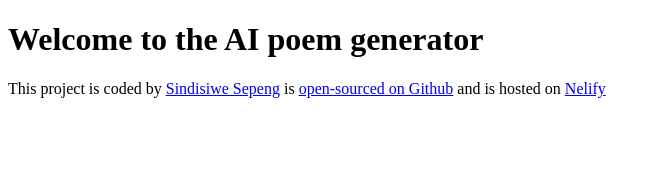
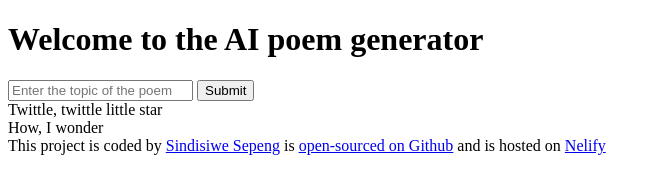
Before and after one commit to sepengsf/Poem-generator, a plain HTML site: page index.html in a window 1280 px wide. Shown: the whole page, without its empty margins (0-660 px from the left). Drawn offline with Linux system fonts and the light colour scheme.

Commit message:
Added a basic HTML structure

```diff
--- a/index.html
+++ b/index.html
@@ -7,7 +7,26 @@
     <title>AI Poem Generator</title>
   </head>
   <body>
-    <h1>Welcome to the AI poem generator</h1>
+    <header>
+      <h1>Welcome to the AI poem generator</h1>
+    </header>
+
+    <main>
+      <form>
+        <input
+          type="text"
+          placeholder="Enter the topic of the poem"
+          required
+          autocomplete="off"
+        />
+        <input type="submit" />
+      </form>
+      <div>
+        Twittle, twittle little star
+        <br />
+        How, I wonder
+      </div>
+    </main>
 
     <footer>
       This project is coded by
@@ -16,7 +35,7 @@
         >open-sourced on Github</a
       >
       and is hosted on
-      <a href="http://">Nelify</a>
+      <a href="https://cindycweh-poem-generator.netlify.app/">Nelify</a>
     </footer>
 
     <script src="index.js"></script>
```
